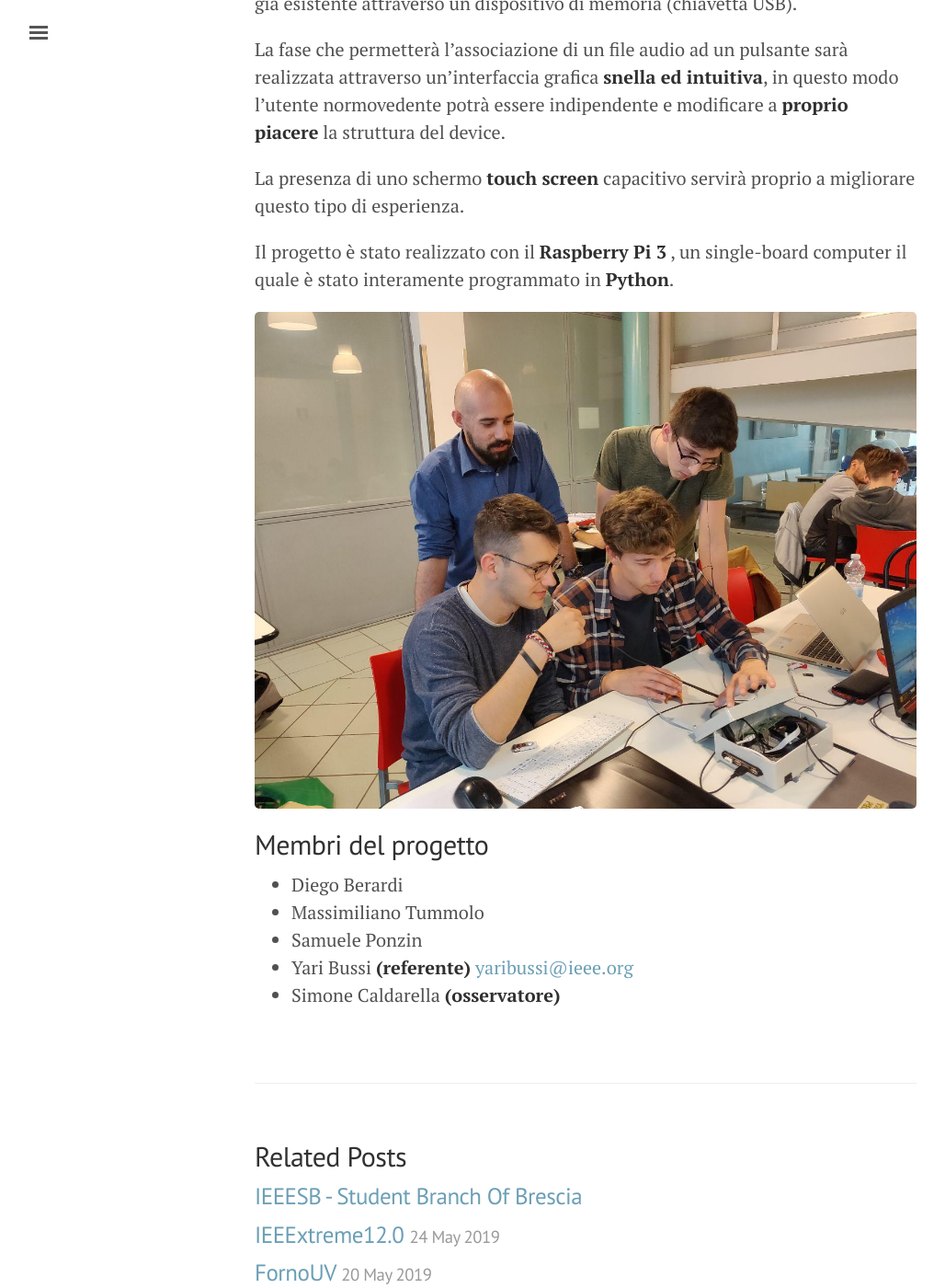
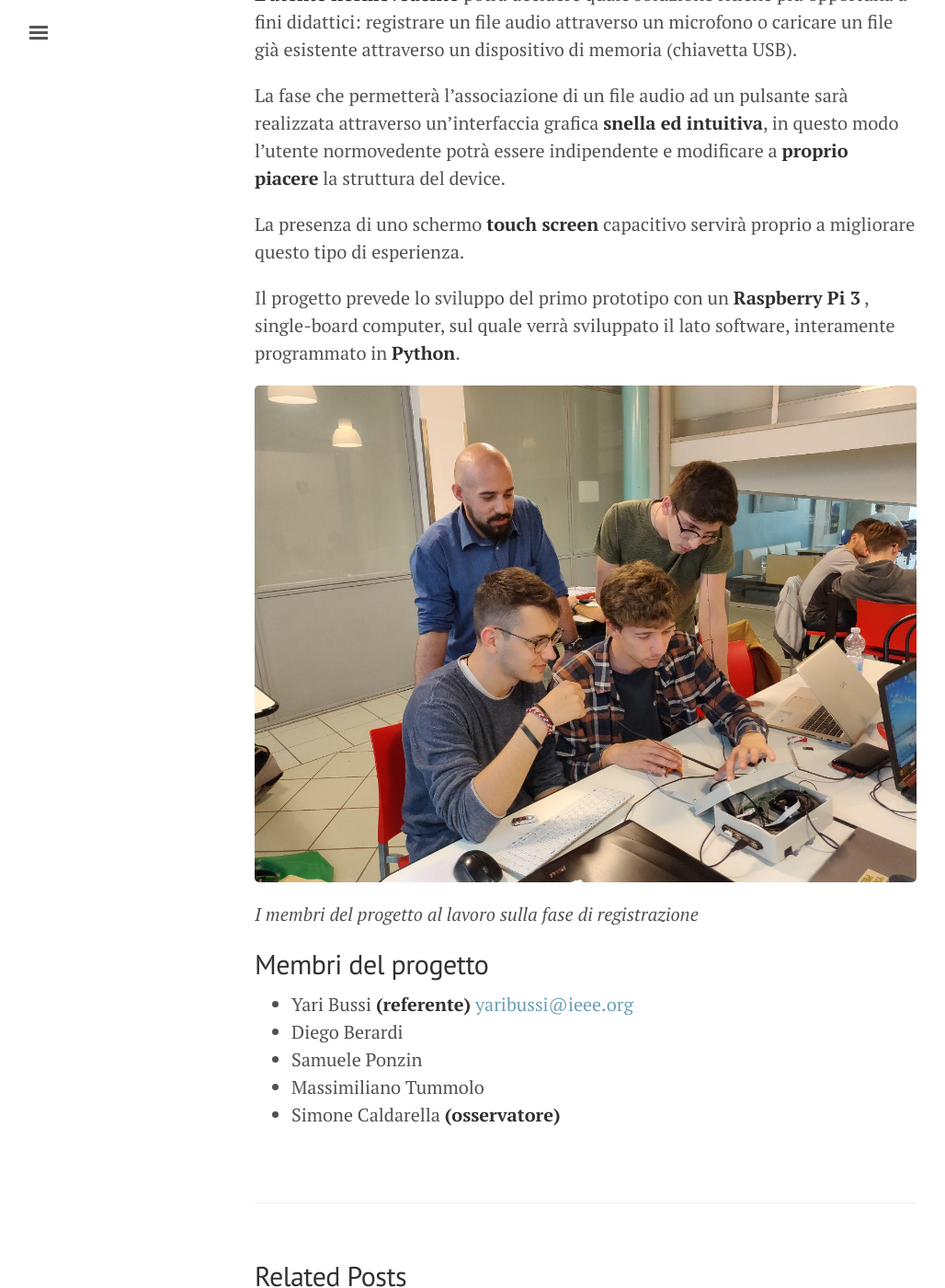
Before and after one commit to ieee-brescia/ieee-brescia.github.io, a Jekyll site: the page built from _posts/2019-04-15-Blindo Mark I.md, in a window 1280 px wide and 1400 px high, scrolled down 1260 px. Shown: the whole window at 92% size, without its empty margins (3-1031 px from the left). Built offline with Jekyll 4.4.1, drawn with Linux system fonts in a browser that asks for light colours; some of the changed text lies outside the part shown.

Commit message:
Update and rename 2019-05-15-blindo.md to 2019-04-15-Blindo Mark I.md

```diff
--- a/_posts/2019-05-15-blindo.md
+++ b/_posts/2019-04-15-Blindo Mark I.md
@@ -21,14 +22,15 @@ La fase che permetterà l’associazione di un file audio ad un pulsante sarà r
 
 La presenza di uno schermo **touch screen** capacitivo servirà proprio a migliorare questo tipo di esperienza.
 
-Il progetto è stato realizzato con il **Raspberry Pi 3** , un single-board computer il quale è stato interamente programmato in **Python**.
+Il progetto prevede lo sviluppo del primo prototipo con un **Raspberry Pi 3** , single-board computer, sul quale verrà sviluppato il lato software, interamente programmato in **Python**.
 
 ![Footer](/images/members_Blindo.jpg)
+*I membri del progetto al lavoro sulla fase di registrazione*
 
 ## Membri del progetto
 
+* Yari Bussi   **(referente)**	<yaribussi@ieee.org>
 * Diego Berardi
+* Samuele Ponzin
 * Massimiliano Tummolo
-* Samuele Ponzin
-* Yari Bussi   **(referente)**	<yaribussi@ieee.org>
 * Simone Caldarella **(osservatore)**
```
Also changed, not shown: other parts of _posts/2019-04-15-Blindo Mark I.md (+3 -2 lines).
